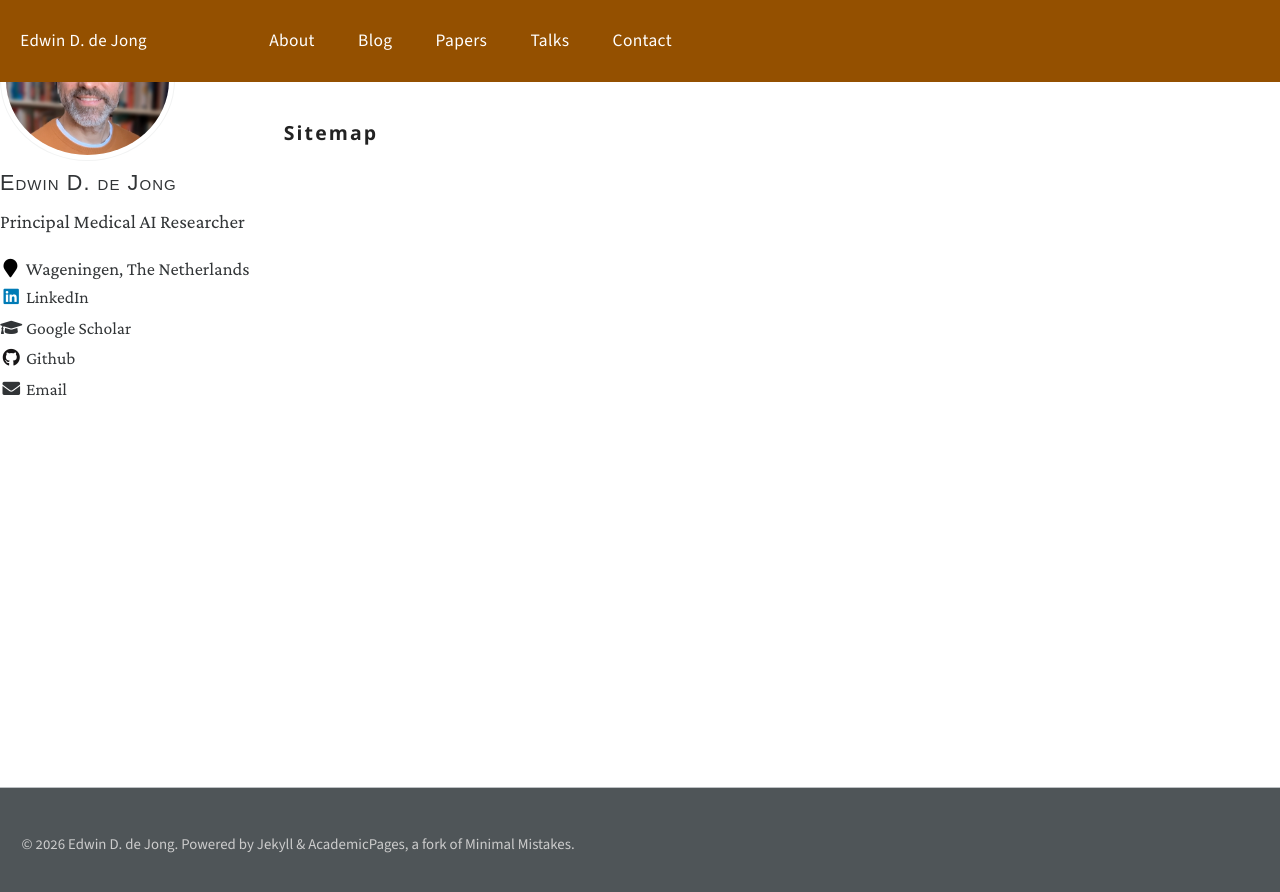
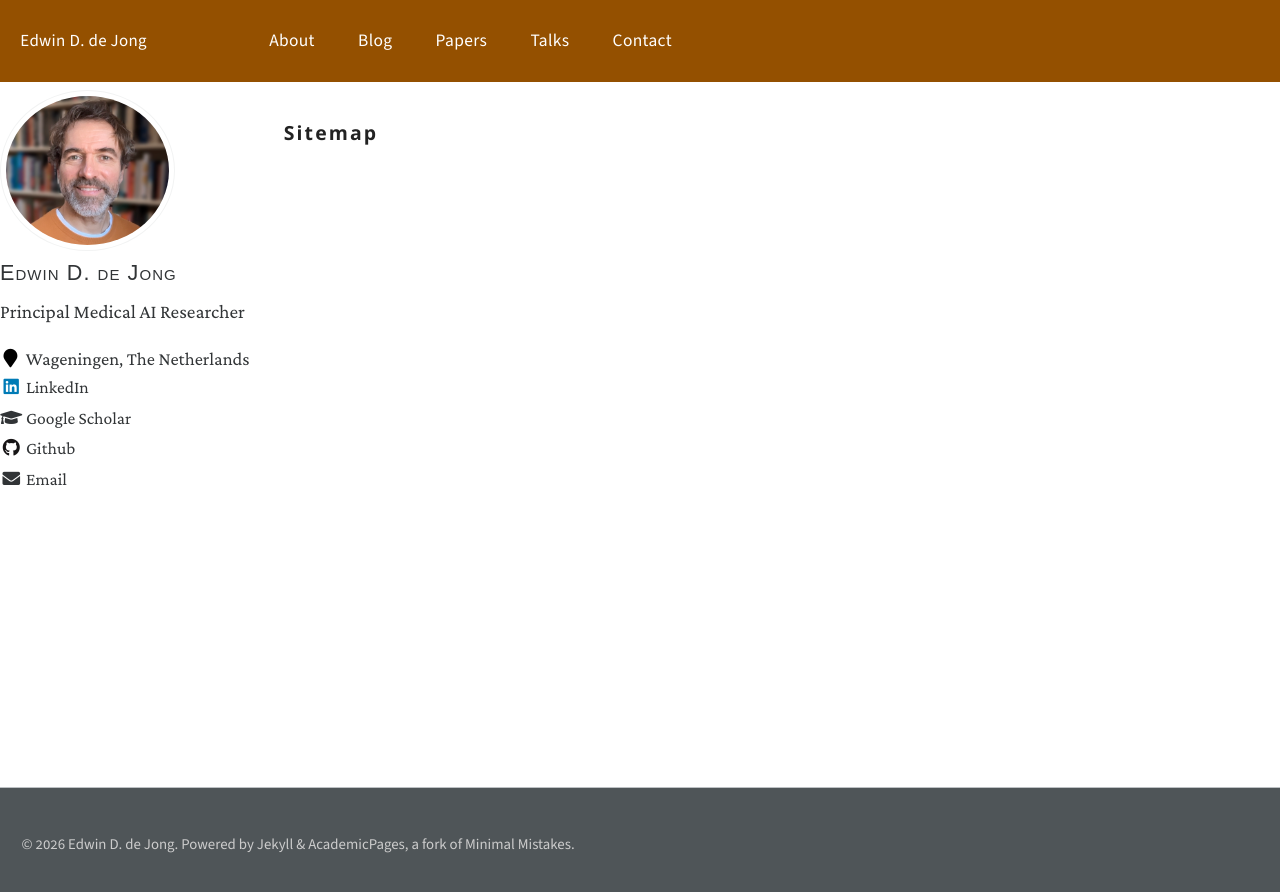
Before and after one commit to edwin-de-jong/edwin-de-jong.github.io, a Jekyll site: the page built from _pages/sitemap.md, in a window 1280 px wide. Shown: the top 892 px of the page. Built offline with Jekyll 4.4.1, drawn with Linux system fonts in a browser that asks for light colours; some web fonts are replaced.

Commit message:
move picture down

```diff
--- a/_sass/_sidebar.scss
+++ b/_sass/_sidebar.scss
@@ -73,6 +73,7 @@
   display: table-cell;
   vertical-align: top;
   width: 36px;
+  margin-top: 90px;
   // set width only, for non-square avatars
   // height: 36px;
 
```
